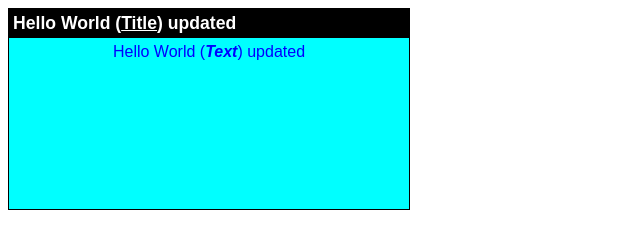
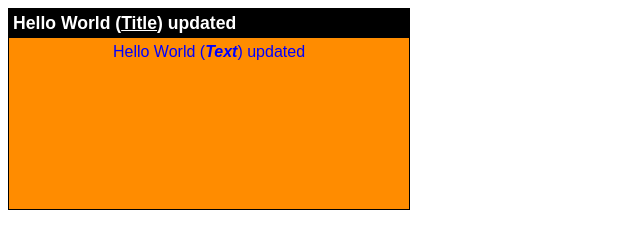
Before and after one commit to lalmat/visiplus-git, a plain HTML site: page index.html in a window 1280 px wide. Shown: the whole page, without its empty margins (0-640 px from the left). Drawn offline with Linux system fonts and the light colour scheme.

Commit message:
C30 : Modification via MR gitlab

```diff
--- a/style.css
+++ b/style.css
@@ -11,7 +11,7 @@ body {
 .window-box {
   width: 400px;
   height: 200px;
-  background-color: cyan;
+  background-color: darkorange;
   color: #fff;
   border: 1px solid black;
 }
```
Also changed, not shown: suivi/commitInfo.txt.
